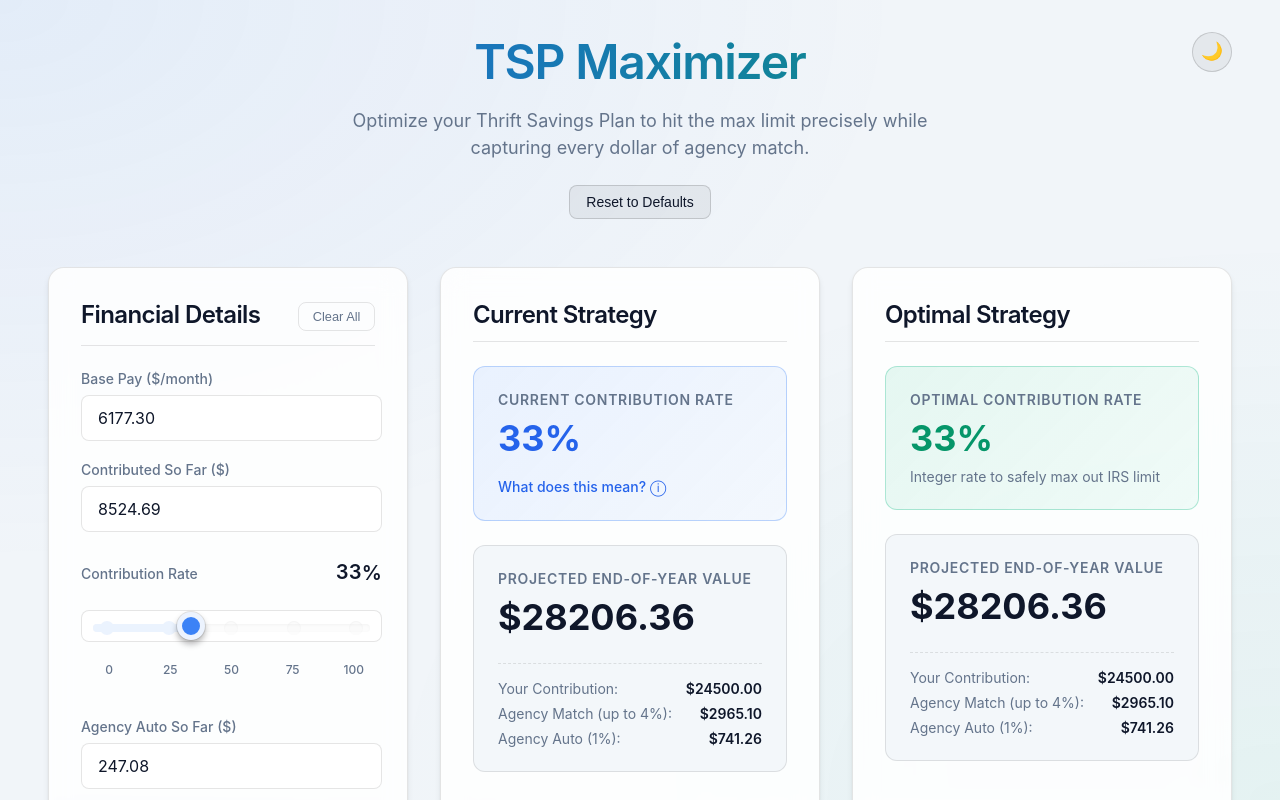
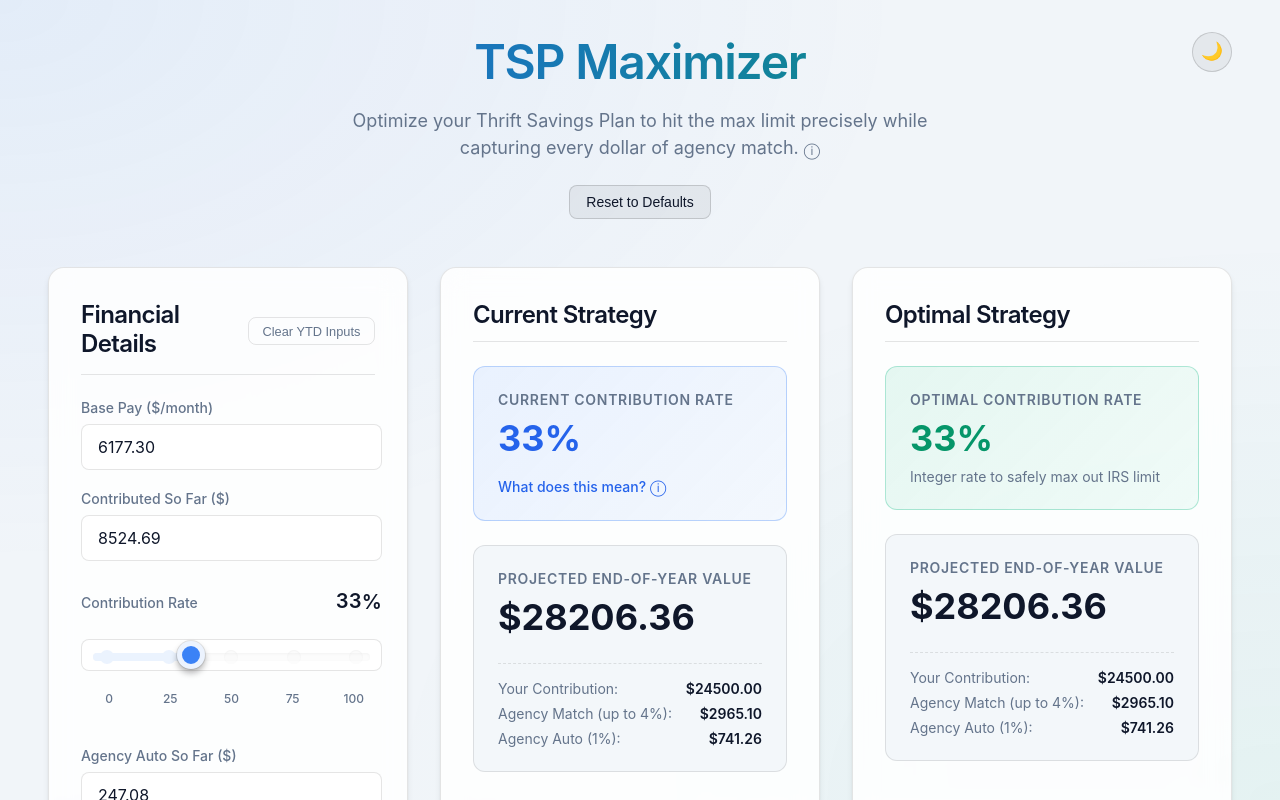
Before and after one commit to the-hcma/tsp-maximizer, a React (Vite) app: page / in a window 1280 px wide. Shown: the top 800 px of the page. Built offline with nearby package versions, Linux system fonts and the light colour scheme.

Commit message:
feat: add disclaimer tooltip to hero and clear YTD inputs button

```diff
--- a/src/App.css
+++ b/src/App.css
@@ -505,3 +505,20 @@
   visibility: visible;
   transform: translateY(5px);
 }
+
+.tooltip-wrapper--hero {
+  color: var(--text-muted);
+  font-weight: 400;
+  margin-top: 0;
+  vertical-align: middle;
+}
+
+.tooltip-wrapper--hero .tooltip-content {
+  left: 50%;
+  transform: translateX(-50%) translateY(10px);
+  width: 320px;
+}
+
+.tooltip-wrapper--hero:hover .tooltip-content {
+  transform: translateX(-50%) translateY(5px);
+}
--- a/src/App.tsx
+++ b/src/App.tsx
@@ -67,15 +67,12 @@
     setCurrentPeriod(today.getMonth() + (today.getDate() > 15 ? 1 : 0));
   };
 
-  const handleClearAll = () => {
+  const handleClearYtdInputs = () => {
     setBasePayInput('0.00');
     setContributedSoFarInput('0.00');
     setCurrentRateStr('0');
     setAgencyAutoSoFarInput('0.00');
     setAgencyMatchSoFarInput('0.00');
-    setMaxAnnualContributionInput('0.00');
-    setTotalPayPeriods(0);
-    setCurrentPeriod(0);
   };
 
   const handleMoneyBlur = (setter: React.Dispatch<React.SetStateAction<string>>, value: string) => {
@@ -169,7 +166,15 @@
           {isDark ? '☀️' : '🌙'}
         </button>
         <h1>TSP Maximizer</h1>
-        <p>Optimize your Thrift Savings Plan to hit the max limit precisely while capturing every dollar of agency match.</p>
+        <p>
+          Optimize your Thrift Savings Plan to hit the max limit precisely while capturing every dollar of agency match.{' '}
+          <span className="tooltip-wrapper tooltip-wrapper--hero" aria-label="Disclaimer">
+            <span className="tooltip-icon">ⓘ</span>
+            <span className="tooltip-content">
+              <strong>Not financial advice.</strong> This tool is for informational purposes only and does not constitute financial, tax, or investment advice. Calculations are based on publicly available payroll rules and may not reflect your specific situation. Use at your own risk.
+            </span>
+          </span>
+        </p>
         <button className="reset-btn" onClick={handleReset}>Reset to Defaults</button>
       </header>
 
@@ -177,7 +182,7 @@
         <section className="card form-section">
           <div className="section-header">
             <h2>Financial Details</h2>
-            <button className="clear-btn" onClick={handleClearAll}>Clear All</button>
+            <button className="clear-btn" onClick={handleClearYtdInputs}>Clear YTD Inputs</button>
           </div>
           <div className="input-grid">
             <div className="input-group">
```
